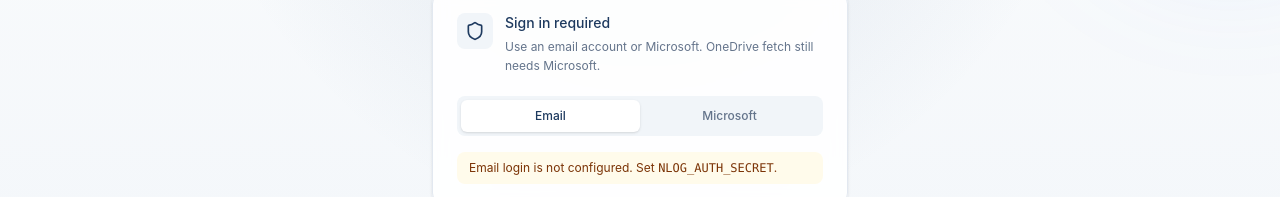
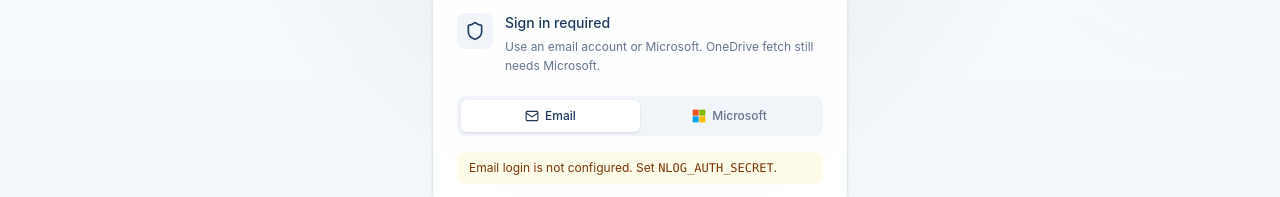
Before and after one commit to jmaeacido/nlog, a React (Vite) app: page / in a window 1280 px wide. Shown: the part 388-585 px from the top of the page. Built offline with nearby package versions, Linux system fonts and the light colour scheme; no server answers.

Commit message:
Update LoginPage component to include Mail and Microsoft icons, enhancing UI for email and Microsoft login options. Adjust button styles for better alignment and user experience.

```diff
--- a/src/pages/LoginPage.tsx
+++ b/src/pages/LoginPage.tsx
@@ -1,5 +1,5 @@
 import { useEffect, useState } from 'react'
-import { KeyRound, LogIn, Shield, UserPlus } from 'lucide-react'
+import { KeyRound, Mail, Shield, UserPlus } from 'lucide-react'
 import { toast } from 'sonner'
 import { useAuth } from '@/auth/auth-provider'
 import { Button } from '@/components/ui/button'
@@ -13,6 +13,22 @@
 
 type AuthTab = 'email' | 'microsoft'
 type EmailMode = 'login' | 'register' | 'forgot' | 'reset'
+
+function MicrosoftIcon({ className }: { className?: string }) {
+  return (
+    <svg
+      viewBox="0 0 21 21"
+      className={className}
+      aria-hidden
+      focusable="false"
+    >
+      <rect x="1" y="1" width="9" height="9" fill="#f25022" />
+      <rect x="11" y="1" width="9" height="9" fill="#7fba00" />
+      <rect x="1" y="11" width="9" height="9" fill="#00a4ef" />
+      <rect x="11" y="11" width="9" height="9" fill="#ffb900" />
+    </svg>
+  )
+}
 
 function readResetTokenFromUrl(): string | null {
   if (typeof window === 'undefined') return null
@@ -220,7 +236,7 @@
                   <button
                     type="button"
                     className={cn(
-                      'flex-1 rounded-md px-3 py-2 text-xs font-medium transition',
+                      'inline-flex flex-1 items-center justify-center gap-1.5 rounded-md px-3 py-2 text-xs font-medium transition',
                       tab === 'email'
                         ? 'bg-white text-nlog-navy shadow-sm'
                         : 'text-nlog-slate hover:text-nlog-navy',
@@ -228,12 +244,13 @@
                     onClick={() => setTab('email')}
                     disabled={!passwordEnabled}
                   >
+                    <Mail className="h-3.5 w-3.5" />
                     Email
                   </button>
                   <button
                     type="button"
                     className={cn(
-                      'flex-1 rounded-md px-3 py-2 text-xs font-medium transition',
+                      'inline-flex flex-1 items-center justify-center gap-1.5 rounded-md px-3 py-2 text-xs font-medium transition',
                       tab === 'microsoft'
                         ? 'bg-white text-nlog-navy shadow-sm'
                         : 'text-nlog-slate hover:text-nlog-navy',
@@ -241,6 +258,7 @@
                     onClick={() => setTab('microsoft')}
                     disabled={!microsoftEnabled}
                   >
+                    <MicrosoftIcon className="h-3.5 w-3.5" />
                     Microsoft
                   </button>
                 </div>
@@ -344,7 +362,7 @@
                     ) : mode === 'forgot' || mode === 'reset' ? (
                       <KeyRound className="h-4 w-4" />
                     ) : (
-                      <LogIn className="h-4 w-4" />
+                      <Mail className="h-4 w-4" />
                     )}
                     {busy || status === 'loading'
                       ? 'Working…'
@@ -423,7 +441,7 @@
                     disabled={busy || status === 'loading'}
                     onClick={() => void handleMicrosoft()}
                   >
-                    <LogIn className="h-4 w-4" />
+                    <MicrosoftIcon className="h-4 w-4" />
                     {busy || status === 'loading'
                       ? 'Working…'
                       : 'Sign in with Microsoft'}
```
